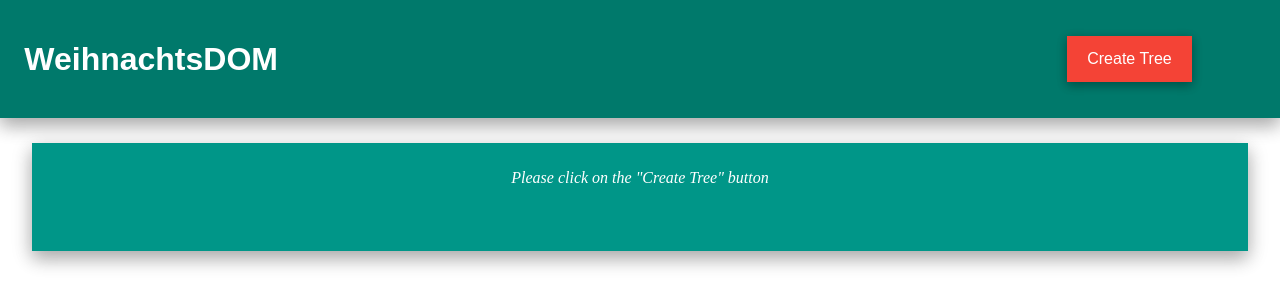
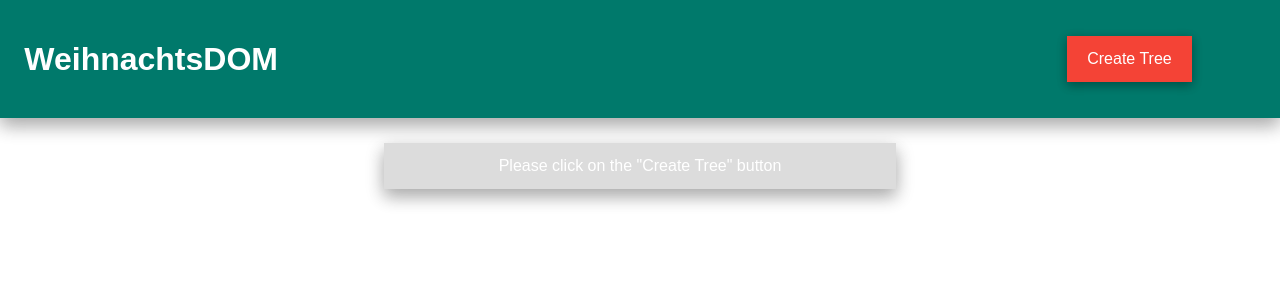
Before and after one commit to GustavoLastra/weihnachtsDOM-angular, an Angular app: page / in a window 1280 px wide. Shown: the top 306 px of the page. Built offline with nearby package versions, Linux system fonts and the light colour scheme.

Commit message:
edit hint style

```diff
--- a/src/app/components/led/led.component.css
+++ b/src/app/components/led/led.component.css
@@ -16,7 +16,6 @@
   border: none;
   outline: none;
   text-decoration: none;
-  font-size: 1%;
   font-weight: bold;
   height: 25px;
   margin-left: 50%;
--- a/src/app/components/tree/tree.component.css
+++ b/src/app/components/tree/tree.component.css
@@ -10,17 +10,11 @@
   width: 100%;
   margin: auto;
   background-color: #00796B;
-  /*
-  background: -webkit-linear-gradient(-45deg, #f1e767 0%,#feb645 100%); !* Chrome10-25,Safari5.1-6 *!;
-  */
   box-shadow: 0 8px 16px 0 rgba(0,0,0,0.2), 0 6px 20px 0 rgba(0,0,0,0.19);
 }
 
 .treeContainer {
   background-color:#009688;
-  /*
-  background: -webkit-linear-gradient(-45deg, #c9de96 0%,#8ab66b 44%,#398235 100%); !* Chrome10-25,Safari5.1-6 *!
-  */
   padding-top: 2%;
   padding-bottom: 5%;
   width: 95%;
@@ -33,7 +27,15 @@
 .hint {
   text-align: center;
   color: #FFFFFF;
-  font-family: Material-Design-Icons;
-  font-style: italic;
+  line-height: 26px;
+  padding: 10px 20px;
+}
 
+.hintContainer {
+  background-color:gainsboro;
+  width: 40%;
+  margin: auto;
+  box-shadow: 0 8px 16px 0 rgba(0,0,0,0.2), 0 6px 20px 0 rgba(0,0,0,0.19);
+  margin-top: 2%;
+  overflow: auto;
 }
--- a/src/app/components/tree/tree.component.html
+++ b/src/app/components/tree/tree.component.html
@@ -2,12 +2,15 @@
   <div class="toolsContainer">
     <app-tools (onCreate)="onCreate()"></app-tools>
   </div>
-  <div class="treeContainer" >
+
     <div *ngIf="showTree">
-      <app-led-list [ledList]="actualTree"></app-led-list>
+      <div class="treeContainer" >
+        <app-led-list [ledList]="actualTree"></app-led-list>
+      </div>
     </div>
     <div *ngIf="!showTree">
-      <div class="hint">Please click on the "Create Tree" button</div>
+      <div class="hintContainer">
+        <div class="hint">Please click on the "Create Tree" button</div>
+      </div>
     </div>
-  </div>
 </div>
```
